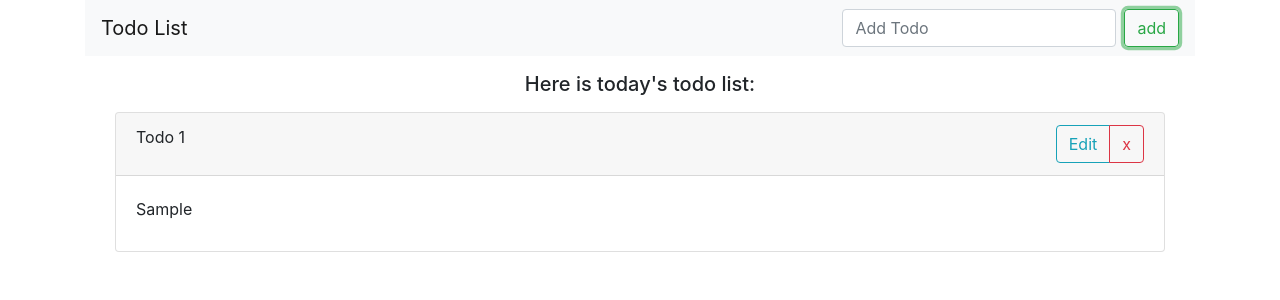
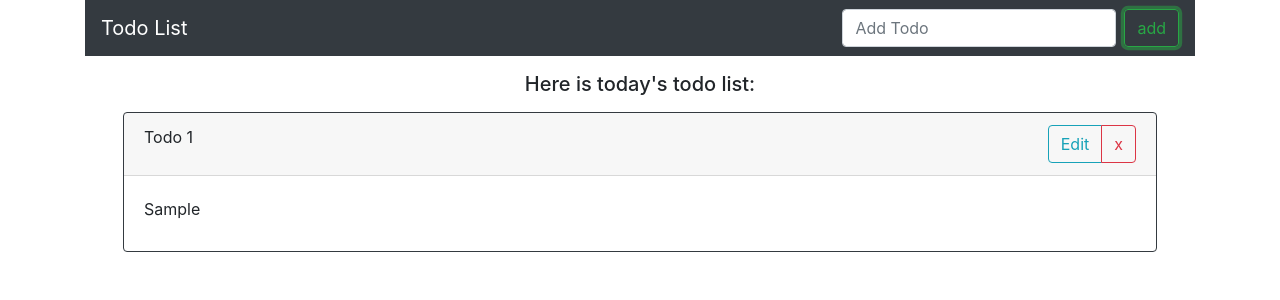
Before and after one commit to nourbalaha/todo-list, a React (Create React App) app: page / in a window 1280 px wide. Both pictures are taken after typing "Sample" into the empty fields and a click on the button "add". Shown: the top 300 px of the page. Built offline with nearby package versions, Linux system fonts and the light colour scheme.

Commit message:
finished styling with bootstrap

```diff
--- a/src/App.js
+++ b/src/App.js
@@ -42,8 +42,8 @@ export default class App extends Component {
     ));
     return (
       <Container>
-        <Navbar bg="light" expand="xs" className="justify-content-between">
-          <Navbar.Brand>Todo List</Navbar.Brand>
+        <Navbar bg="dark" variant="dark" expand="true" className="justify-content-between">
+          <Navbar.Brand variant="light">Todo List</Navbar.Brand>
           <Form onSubmit={this.handleClick} inline>
             <Form.Control
               type="text"
--- a/src/Item.js
+++ b/src/Item.js
@@ -47,7 +47,7 @@ export default class Item extends Component {
 
   render () {
     return (
-        <Card>
+        <Card border="dark" className="m-2">
           <Card.Header>
             <span className="float-left">Todo {this.props.index+1}</span>
             <ButtonGroup className="float-right">
```
